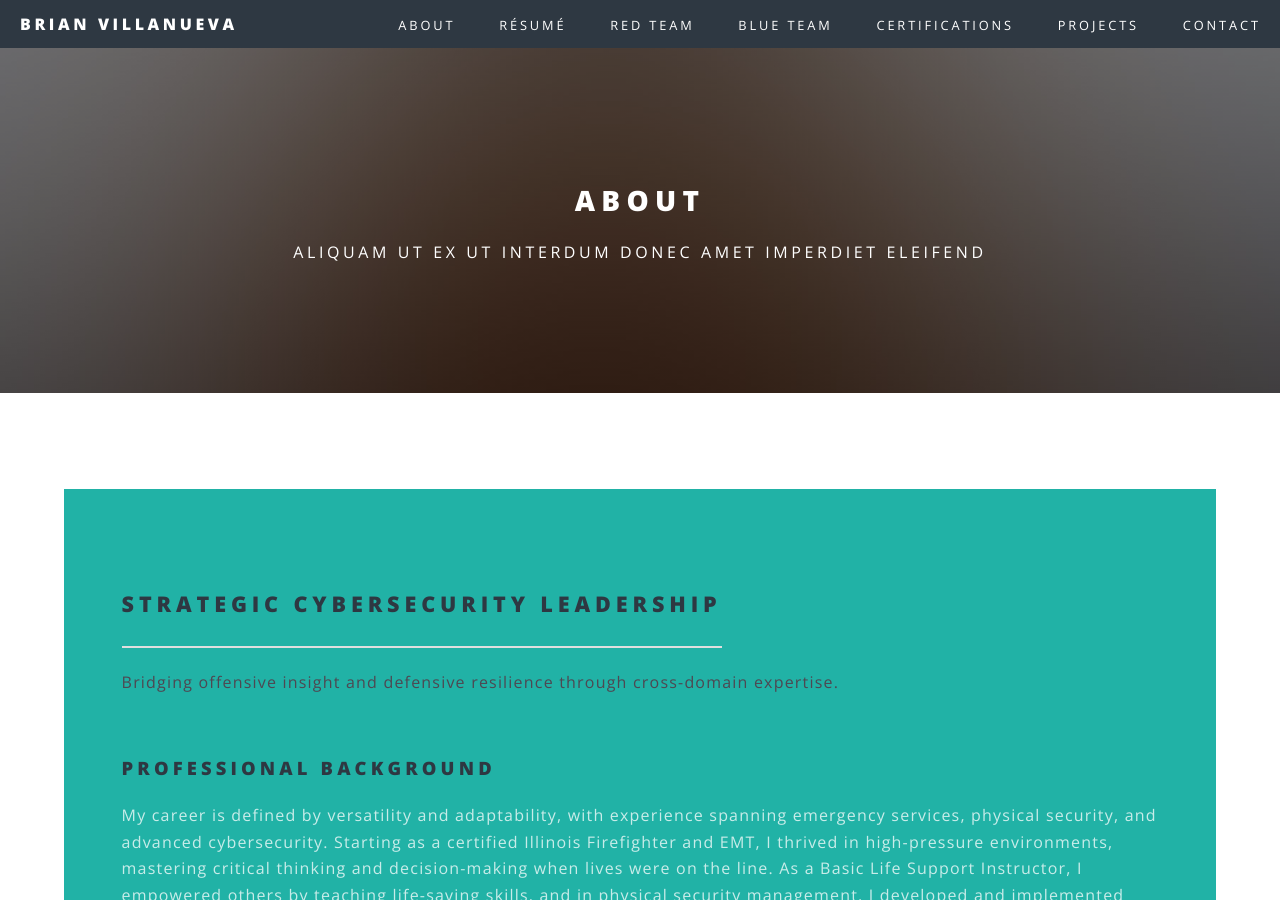
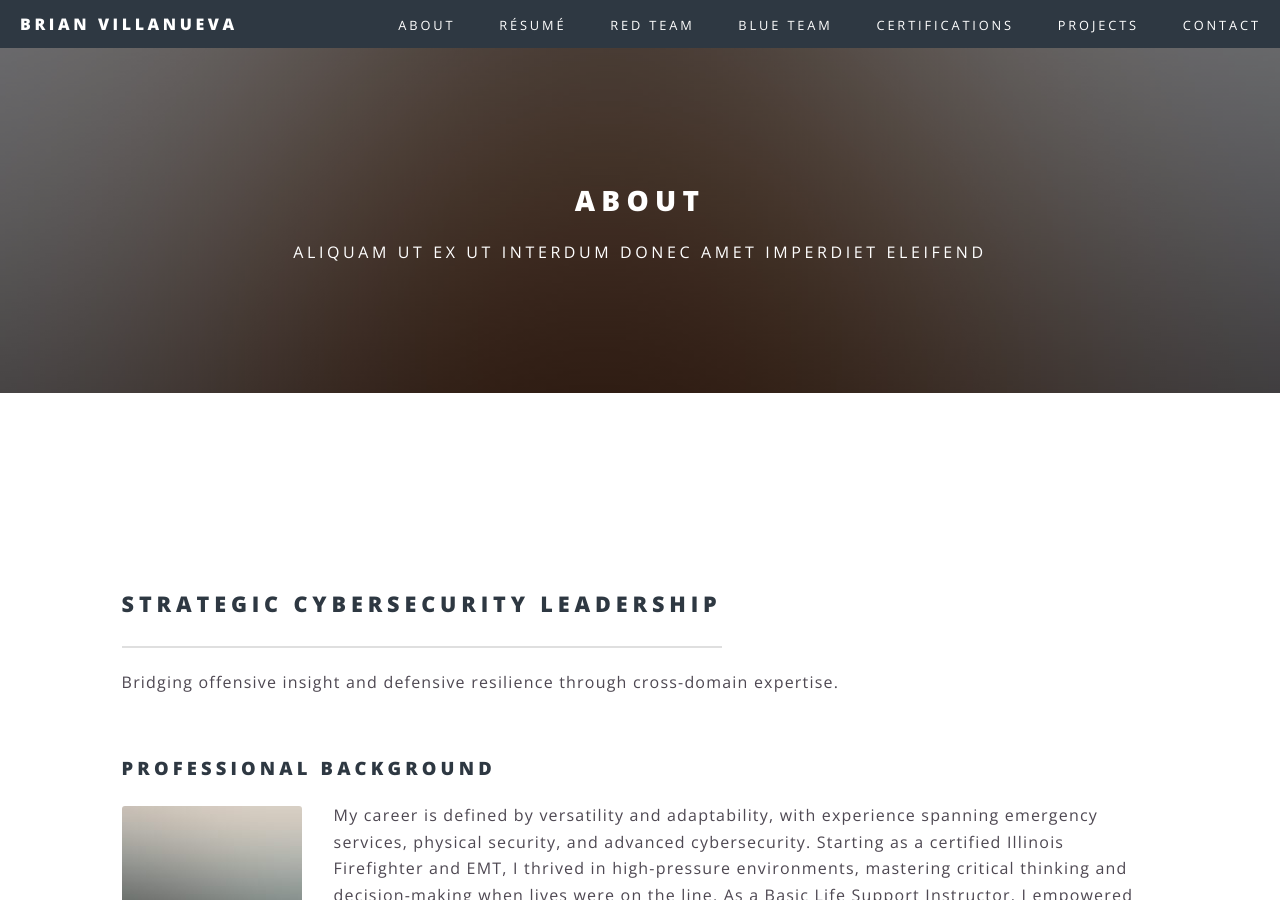
Before and after one commit to bvill1/villansecurity.github.io, a Jekyll site: the page built from about.html, in a window 1280 px wide and 900 px high. Built offline with Jekyll 4.4.1, drawn with Linux system fonts in a browser that asks for light colours.

Commit message:
Update about.html

```diff
--- a/about.html
+++ b/about.html
@@ -28,27 +28,24 @@
   </header>
 
   <main id="main">
-    <section class="wrapper style1">
+    <section class="wrapper">
       <div class="inner">
         <header class="major">
           <h2>Strategic Cybersecurity Leadership</h2>
           <p>Bridging offensive insight and defensive resilience through cross-domain expertise.</p>
         </header>
+
         <div class="content">
           <h3>Professional Background</h3>
-          <p>My career is defined by versatility and adaptability, with experience spanning emergency services, physical security, and advanced cybersecurity. Starting as a certified Illinois Firefighter and EMT, I thrived in high-pressure environments, mastering critical thinking and decision-making when lives were on the line. As a Basic Life Support Instructor, I empowered others by teaching life-saving skills, and in physical security management, I developed and implemented policies that enhanced safety and operational resilience.</p>
+          <p><span class="image left"><img src="images/pic04.jpg" alt="Brian speaking at a cybersecurity conference" /></span>My career is defined by versatility and adaptability, with experience spanning emergency services, physical security, and advanced cybersecurity. Starting as a certified Illinois Firefighter and EMT, I thrived in high-pressure environments, mastering critical thinking and decision-making when lives were on the line. As a Basic Life Support Instructor, I empowered others by teaching life-saving skills, and in physical security management, I developed and implemented policies that enhanced safety and operational resilience.</p>
 
           <p>Transitioning to cybersecurity, I have combined my multidisciplinary background with technical expertise to address evolving security challenges. My certifications, including CISSP, Security+, ISC2 CC, Mile2 CDRE, and Blue Team Level 1, reflect my commitment to ongoing learning and excellence. Actively engaged in practical labs like TryHackMe and HackTheBox, I specialize in incident response, ethical hacking, and cyberdefense strategies.</p>
 
-          <hr />
-
           <h3>Vision and Aspirations</h3>
-          <p>Currently pursuing a PhD in Information Technology with a focus on AI and Information Security, I am passionate about merging cutting-edge research with hands-on experience. My vision is to advance security programs that bridge the gap between cybersecurity and physical security, ensuring a holistic approach to organizational defense. By leveraging AI and emerging technologies, I aim to tackle tomorrow’s threats while building resilient systems that adapt to today’s complex environments.</p>
-
-          <hr />
+          <p><span class="image right"><img src="images/pic05.jpg" alt="Brian with colleagues at DEF CON" /></span>Currently pursuing a PhD in Information Technology with a focus on AI and Information Security, I am passionate about merging cutting-edge research with hands-on experience. My vision is to advance security programs that bridge the gap between cybersecurity and physical security, ensuring a holistic approach to organizational defense. By leveraging AI and emerging technologies, I aim to tackle tomorrow’s threats while building resilient systems that adapt to today’s complex environments.</p>
 
           <h3>Personal Insights</h3>
-          <p>At the heart of everything I do is my family. Since 2013, I’ve been fortunate to share my life with my wife, my best friend and unwavering partner in every endeavor. Together, we’re raising two incredible children and are in the process of adopting our niece and nephew, creating a dynamic and loving home with four spirited dogs.</p>
+          <p><span class="image left"><img src="images/pic04.jpg" alt="Brian with family" /></span>At the heart of everything I do is my family. Since 2013, I’ve been fortunate to share my life with my wife, my best friend and unwavering partner in every endeavor. Together, we’re raising two incredible children and are in the process of adopting our niece and nephew, creating a dynamic and loving home with four spirited dogs.</p>
 
           <p>In May 2023, I faced the profound loss of my mother, a three-time cancer survivor whose resilience and strength continue to inspire me. Her legacy drives my commitment to create a safe and nurturing world for my children, motivating me to combine my professional skills with personal values in meaningful ways.</p>
         </div>
```
